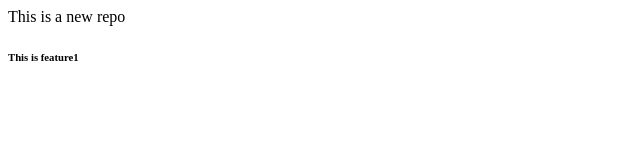
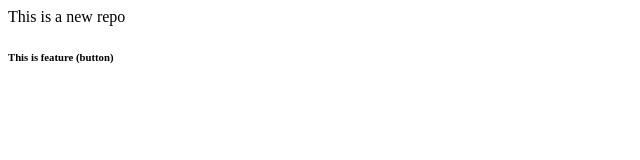
Before and after one commit to divinegupta0611/LocalRepo, a plain HTML site: page index.html in a window 1280 px wide. Shown: the full height of the page, 0-640 px from the left. Drawn offline with Linux system fonts and the light colour scheme.

```diff
--- a/index.html
+++ b/index.html
@@ -1,2 +1,2 @@
 <p>This is a new repo</p>
-<h6>This is feature1</h6>
+<h6>This is feature (button)</h6>
```
